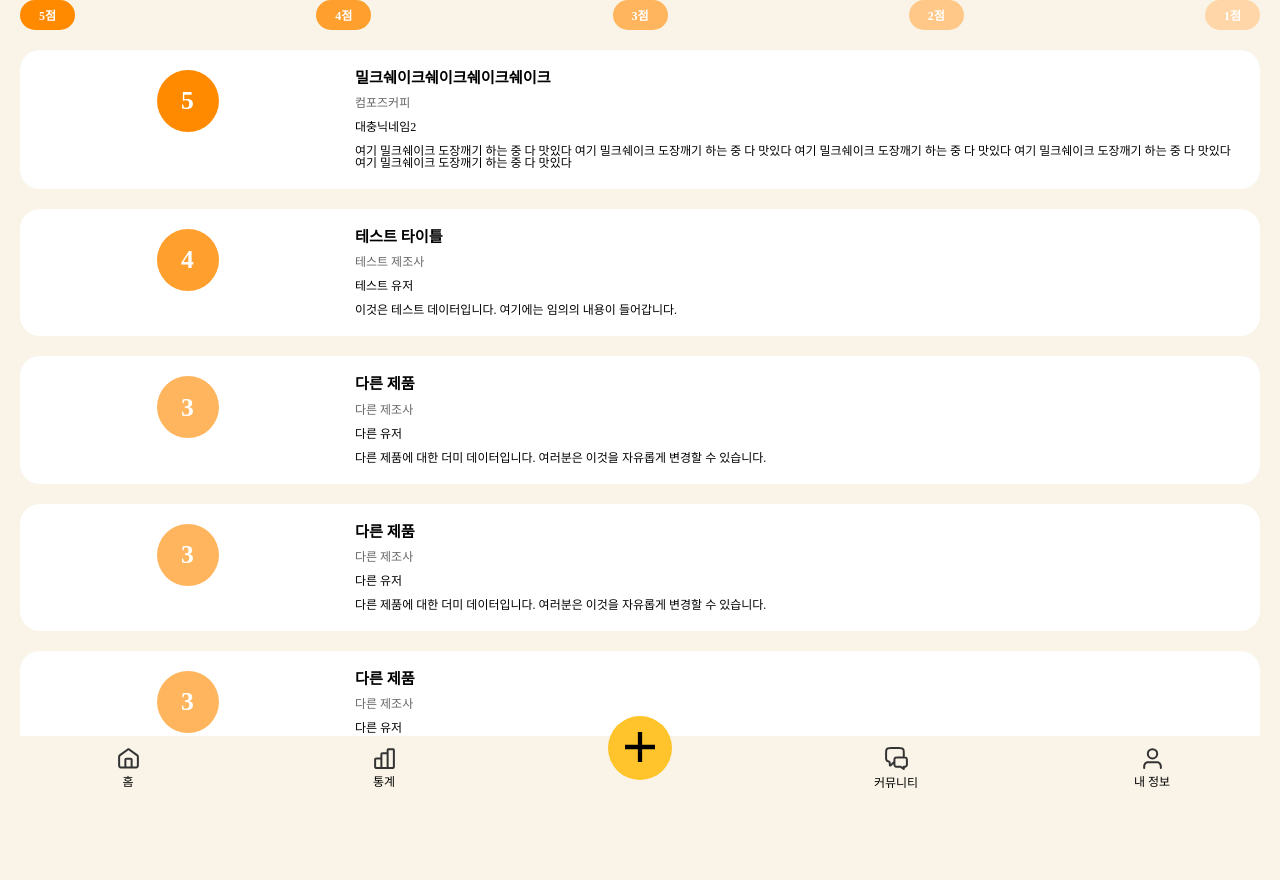
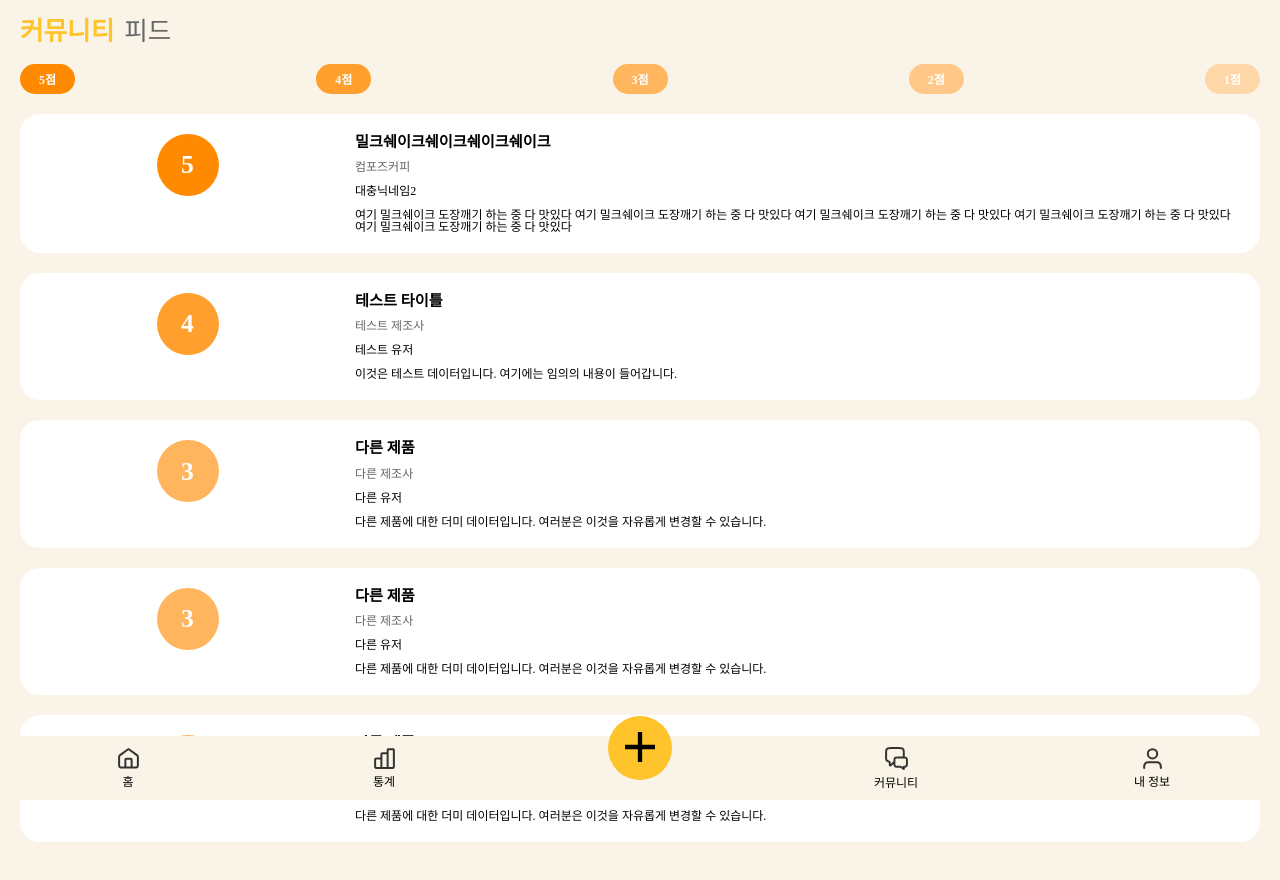
Before and after one commit to coffein-doctor/MST, a Next.js app in the folder mst/: page /community/feed in a window 1280 px wide. Shown: the top 880 px of the page. Built offline with nearby package versions, Linux system fonts and the light colour scheme; a web font is replaced by a local one.

Commit message:
[FIX] communitypage 관련해서 layout정리

```diff
--- a/mst/src/app/(mainpage)/community/feed/page.tsx
+++ b/mst/src/app/(mainpage)/community/(with-select)/feed/page.tsx
@@ -4,6 +4,7 @@ import { css } from "@emotion/react";
 import FeedForm from "@/components/Community/FeedForm";
 import Form from "@/components/common/Form/Form";
 import useGetRatingColor from "@/utils/useGetRatingColor";
+import SelectTopBar from "@/components/common/TopBar/SelectTopBar";
 
 interface FeedData {
   id: number;
--- /dev/null
+++ b/mst/src/app/(mainpage)/community/(with-select)/layout.tsx
@@ -0,0 +1,20 @@
+"use client";
+import SelectTopBar from "@/components/common/TopBar/SelectTopBar";
+export default function CommunitySelectBarLayout({
+  children,
+}: {
+  children: React.ReactNode;
+}) {
+
+  return (
+    <>
+      <SelectTopBar
+        options={[
+          { name: "커뮤니티", value: "community" },
+          { name: "피드", value: "community/feed" },
+        ]}
+      />
+      <div>{children}</div>
+    </>
+  );
+}
--- a/mst/src/app/(mainpage)/community/page.tsx
+++ b/mst/src/app/(mainpage)/community/(with-select)/page.tsx
@@ -48,6 +48,11 @@ const postDummyData: PostFormData[] = [
     replies: 3,
   },
 ];
+const TopbarProp =  [
+	{value:"community", label : "커뮤니티"},
+	{value:"feed", label : "피드"},
+]
+
 
 function Community() {
   return (
--- a/mst/src/app/(mainpage)/community/create/page.tsx
+++ b/mst/src/app/(mainpage)/community/create/page.tsx
@@ -2,6 +2,7 @@
 import { css } from "@emotion/react";
 import Button from "@/components/common/Button/Button";
 import { ChangeEvent, useState } from "react";
+import BasicTopBar from "@/components/common/TopBar/BasicTopBar";
 
 export default function PostCreate() {
   const [postFormData, setPostFormData] = useState({
@@ -22,6 +23,7 @@ export default function PostCreate() {
 
   return (
     <div>
+			<BasicTopBar content="글 작성하기"/>
       <form method="submit">
         <input
           id="title"
--- /dev/null
+++ b/mst/src/app/(mainpage)/community/layout.tsx
@@ -0,0 +1,13 @@
+"use client";
+import { css } from "@emotion/react";
+
+export default function CommunityLayout({
+  children,
+}: {
+  children: React.ReactNode;
+}) {
+  return <div css={communityContentWrapperCSS}>{children}</div>;
+}
+const communityContentWrapperCSS = css`
+  margin: 0px 20px;
+`;
--- a/mst/src/app/(mainpage)/layout.tsx
+++ b/mst/src/app/(mainpage)/layout.tsx
@@ -18,7 +18,6 @@ export default function MainPageLayout({
 }
 
 const contentWrapperCSS = css`
-  margin: 0 20px;
   overflow-x: hidden;
   overflow-y: hidden;
 `;
--- a/mst/src/components/common/TopBar/BasicTopBar.tsx
+++ b/mst/src/components/common/TopBar/BasicTopBar.tsx
@@ -18,12 +18,11 @@ function BasicTopBar({ content }: BasicTopBarProps) {
 }
 
 const topBarWrapperCSS = css`
-  width: 100vw;
+  width: 100%;
   height: 64px;
   display: flex;
   justify-content: center;
   align-items: center;
-  padding: 0px 20px;
 `;
 
 const backIconWrapperCSS = css`
@@ -34,7 +33,6 @@ const backIconWrapperCSS = css`
 const topBarContentCSS = css`
   color: var(--gray-color-2);
   font-size: var(--font-size-h3);
-  font-weight: var(--font-weight-bold);
 `;
 
 export default BasicTopBar;
--- a/mst/src/components/common/TopBar/SelectTopBar.tsx
+++ b/mst/src/components/common/TopBar/SelectTopBar.tsx
@@ -1,36 +1,36 @@
 "use client";
 import React, { useState } from "react";
 import { css } from "@emotion/react";
-import { SelectTopBarProps } from "@/types/topBarTypes";
+import { useRouter } from "next/navigation";
 
-function SelectTopBar({ firstCategory, secondCategory }: SelectTopBarProps) {
-  // 나중에 parentcomponent에서 관리할 때 변경 필요
-  const [selectedCategory, setSelectedCategory] = useState(firstCategory);
+function SelectTopBar({
+  options,
+}: {
+  options: { name: string; value: string }[];
+}) {
+  const [selectedOption, setSelectedOption] = useState(options[0].value);
 
-  const handleCategorySelected = (category: string) => {
-    setSelectedCategory(category);
+  const router = useRouter();
+
+  const handleOptionClick = (value: string) => {
+    setSelectedOption(value);
+    router.push(`/${value}`);
   };
 
   return (
     <div css={selectTopBarWrapperCSS}>
+      {options.map((option) => (
         <div
+          key={option.value}
           css={[
             selectTopBarContentCSS,
-          selectedCategory === firstCategory && clickedTopBarContentCSS,
+            selectedOption === option.value && clickedTopBarContentCSS,
           ]}
-        onClick={() => handleCategorySelected(firstCategory)}
+          onClick={() => handleOptionClick(option.value)}
         >
-        {firstCategory}
+          {option.name}
         </div>
-      <div
-        css={[
-          selectTopBarContentCSS,
-          selectedCategory === secondCategory && clickedTopBarContentCSS,
-        ]}
-        onClick={() => handleCategorySelected(secondCategory)}
-      >
-        {secondCategory}
-      </div>
+      ))}
     </div>
   );
 }
@@ -41,7 +41,6 @@ const selectTopBarWrapperCSS = css`
   display: flex;
   justify-content: start;
   align-items: center;
-  padding: 0px 20px;
 `;
 
 const selectTopBarContentCSS = css`
--- a/mst/src/types/topBarTypes.ts
+++ b/mst/src/types/topBarTypes.ts
@@ -11,7 +11,8 @@ export type BasicTopBarProps = {
 export type SelectTopBarProps = {
   firstCategory: string;
   secondCategory: string;
-  // onSelectCategory: (category: "first" | "second") => void;
+  firstValue: string;
+  secondValue: string;
 };
 
 export type SearchTopBarProps = {};
```
Also changed, not shown: mst/src/app/(mainpage)/community/[id]/page.tsx (+4 -3 lines). Lines whose indentation alone changed are shown as unchanged.
